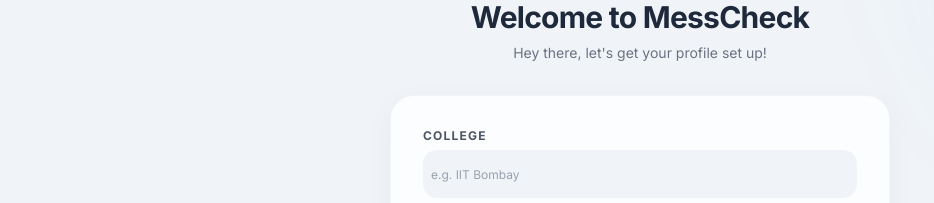
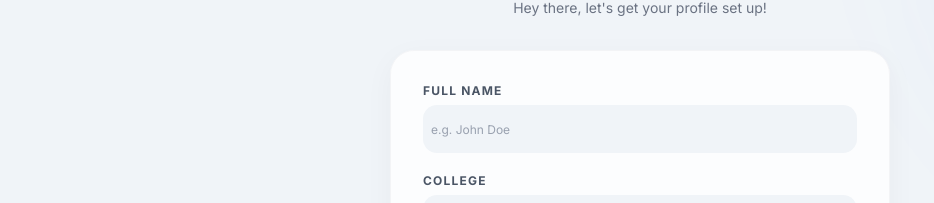
Before and after one commit to SwarnabhG07/messcheck, a Next.js app: page /onboarding in a window 1280 px wide. Shown: the part 153-356 px from the top of the page, without its empty margins (0-934 px from the left). Built offline with nearby package versions, Linux system fonts and the light colour scheme; no server answers.

Commit message:
feat: add name field to onboarding and profile update functionality

```diff
--- a/app/api/users/profile/route.ts
+++ b/app/api/users/profile/route.ts
@@ -11,9 +11,9 @@ export async function PUT(req: Request) {
     }
 
     const data = await req.json();
-    const { college, yearOfStudy, rollNumber, graduationYear, hostel } = data;
+    const { name, college, yearOfStudy, rollNumber, graduationYear, hostel } = data;
 
-    if (!college || !yearOfStudy || !rollNumber || !graduationYear || !hostel) {
+    if (!name || !college || !yearOfStudy || !rollNumber || !graduationYear || !hostel) {
       return NextResponse.json({ error: "Missing required fields" }, { status: 400 });
     }
 
@@ -24,6 +24,7 @@ export async function PUT(req: Request) {
       { email: session.user.email },
       {
         $set: {
+          name,
           college,
           yearOfStudy,
           rollNumber,
--- a/app/onboarding/page.tsx
+++ b/app/onboarding/page.tsx
@@ -11,6 +11,7 @@ import { Label } from "@/components/ui/label";
 import { Button } from "@/components/ui/button";
 
 const onboardingSchema = z.object({
+  name: z.string().min(2, "Name is required"),
   college: z.string().min(2, "College name is required"),
   yearOfStudy: z.string().min(1, "Year of study is required"),
   rollNumber: z.string().min(1, "Roll number is required"),
@@ -33,6 +34,7 @@ export default function OnboardingPage() {
   } = useForm<OnboardingValues>({
     resolver: zodResolver(onboardingSchema),
     defaultValues: {
+      name: session?.user?.name || "",
       college: "",
       yearOfStudy: "",
       rollNumber: "",
@@ -58,7 +60,7 @@ export default function OnboardingPage() {
       }
 
       // Update the client-side session so it knows we are onboarded
-      await update({ onboarded: true });
+      await update({ onboarded: true, name: data.name });
 
       // Hard redirect to dashboard to ensure middleware runs fresh
       window.location.href = "/";
@@ -101,6 +103,21 @@ export default function OnboardingPage() {
                 {error}
               </div>
             )}
+
+            {/* Name */}
+            <div>
+              <Label htmlFor="name" className="text-xs font-bold text-gray-600 uppercase tracking-widest block mb-1.5">
+                Full Name
+              </Label>
+              <Input
+                id="name"
+                type="text"
+                placeholder="e.g. John Doe"
+                {...register("name")}
+                className="w-full h-12 rounded-xl bg-[#f0f4f8] border-none focus-visible:ring-black/10 text-sm text-gray-900 placeholder:text-gray-400"
+              />
+              {errors.name && <p className="text-red-500 text-xs mt-1 font-medium">{errors.name.message}</p>}
+            </div>
 
             {/* College */}
             <div>
--- a/auth.ts
+++ b/auth.ts
@@ -91,6 +91,9 @@ export const { handlers, signIn, signOut, auth } = NextAuth({
         if (session.onboarded !== undefined) {
           token.onboarded = session.onboarded;
         }
+        if (session.name !== undefined) {
+          token.name = session.name;
+        }
       }
 
       return token;
@@ -99,6 +102,9 @@ export const { handlers, signIn, signOut, auth } = NextAuth({
     async session({ session, token }) {
       if (session.user && token.id) {
         session.user.id = token.id as string;
+        if (token.name) {
+          session.user.name = token.name;
+        }
         (session.user as any).onboarded = token.onboarded;
       }
       return session;
```
